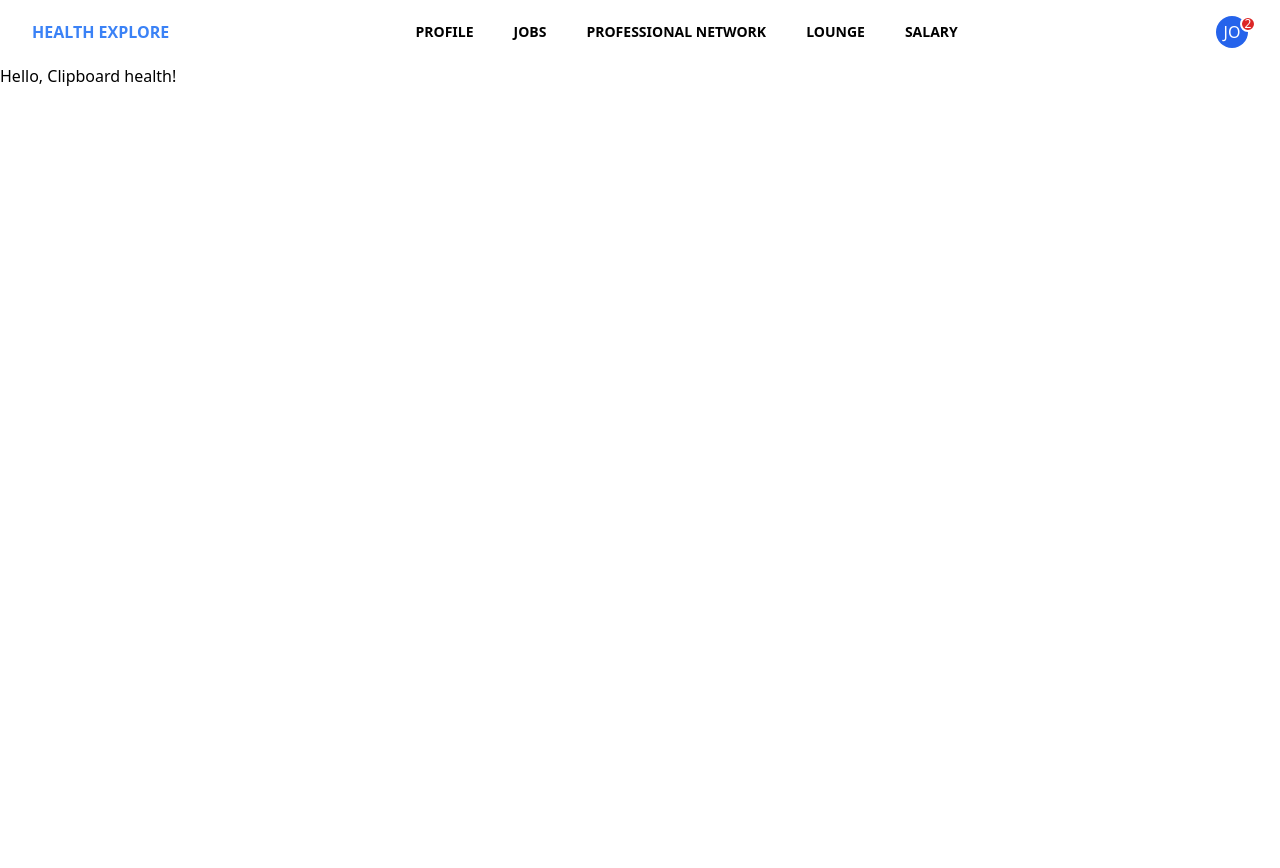
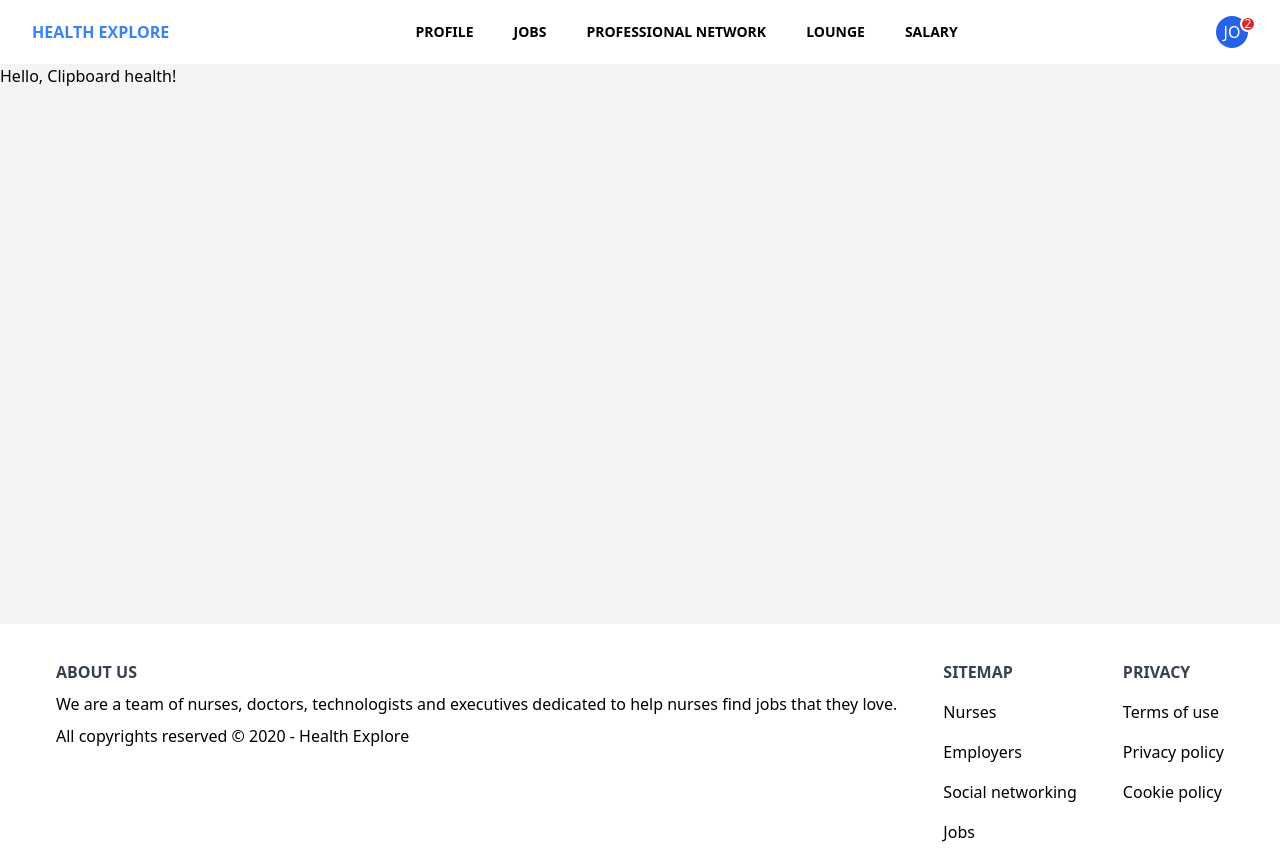
Before and after one commit to vineethasok/vineeth-asokkumar-2021-02-18, a Next.js app: page / in a window 1280 px wide. Before the commit the page ends 800 px from the top, so only its background shows below. Built offline with nearby package versions, Linux system fonts and the light colour scheme.

Commit message:
Add Footer Contents

```diff
--- /dev/null
+++ b/components/Footer.js
@@ -0,0 +1,34 @@
+import React from 'react'
+
+const Footer = () => {
+  return (
+    <footer className="footer">
+      <div className="container mx-auto px-6">
+        <div className="sm:flex sm:mt-8">
+          <div className="mt-8 sm:mt-0 sm:w-full sm:px-8 flex flex-col md:flex-row justify-between">
+            <div className="flex flex-col">
+              <span className="font-bold text-gray-700 uppercase mt-4 md:mt-0 mb-2">About Us</span>
+              <p className="mb-2">We are a team of nurses, doctors, technologists and executives dedicated to help nurses find jobs that they love.</p>
+              <p className="mb-2">All copyrights reserved © 2020 - Health Explore</p>
+            </div>
+            <div className="flex flex-col">
+              <span className="font-bold text-gray-700 uppercase mt-4 md:mt-0 mb-2">Sitemap</span>
+              <span className="my-2"><a href="#" className="text-md no-underline text-black">Nurses</a></span>
+              <span className="my-2"><a href="#" className="text-md no-underline text-black">Employers</a></span>
+              <span className="my-2"><a href="#" className="text-md no-underline text-black">Social networking</a></span>
+              <span className="my-2"><a href="#" className="text-md no-underline text-black">Jobs</a></span>
+            </div>
+            <div className="flex flex-col">
+              <span className="font-bold text-gray-700 uppercase mt-4 md:mt-0 mb-2">Privacy</span>
+              <span className="my-2"><a href="#" className="text-md no-underline text-black">Terms of use</a></span>
+              <span className="my-2"><a href="#" className="text-md no-underline text-black">Privacy policy</a></span>
+              <span className="my-2"><a href="#" className="text-md no-underline text-black">Cookie policy</a></span>
+            </div>
+          </div>
+        </div>
+      </div>
+    </footer>
+  )
+}
+
+export default Footer
--- a/pages/_app.js
+++ b/pages/_app.js
@@ -1,11 +1,16 @@
+import '../styles/globals.css'
+
 import NavBar from '../components/NavBar'
-import '../styles/globals.css'
+import Footer from '../components/Footer'
 
 function MyApp({ Component, pageProps }) {
   return (
     <>
       <NavBar />
-      <Component {...pageProps} />
+      <div className="body-container">
+        <Component {...pageProps} />
+      </div>
+      <Footer />
     </>
   )
 }
--- a/styles/globals.css
+++ b/styles/globals.css
@@ -1,6 +1,18 @@
 @tailwind base;
 @tailwind components;
 @tailwind utilities;
+
+html, body {
+  @apply p-0 m-0;
+}
+
+body {
+  @apply bg-gray-100;
+}
+
+.body-container {
+  min-height: 70vh;
+}
 
 nav {
   @apply bg-white relative;
@@ -42,3 +54,7 @@ nav {
     @apply hidden !important;
   }
 }
+
+footer {
+  @apply bg-white relative pt-1 pb-4 ;
+}
```
